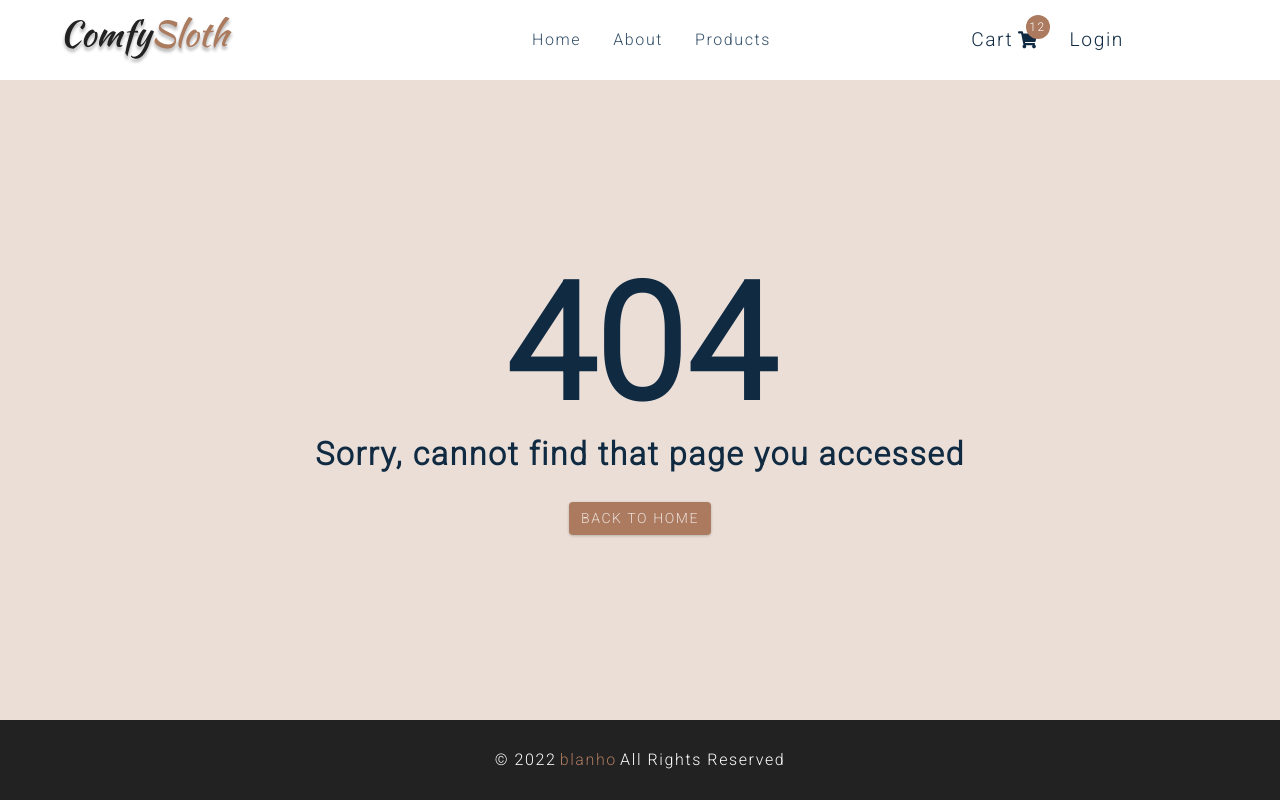
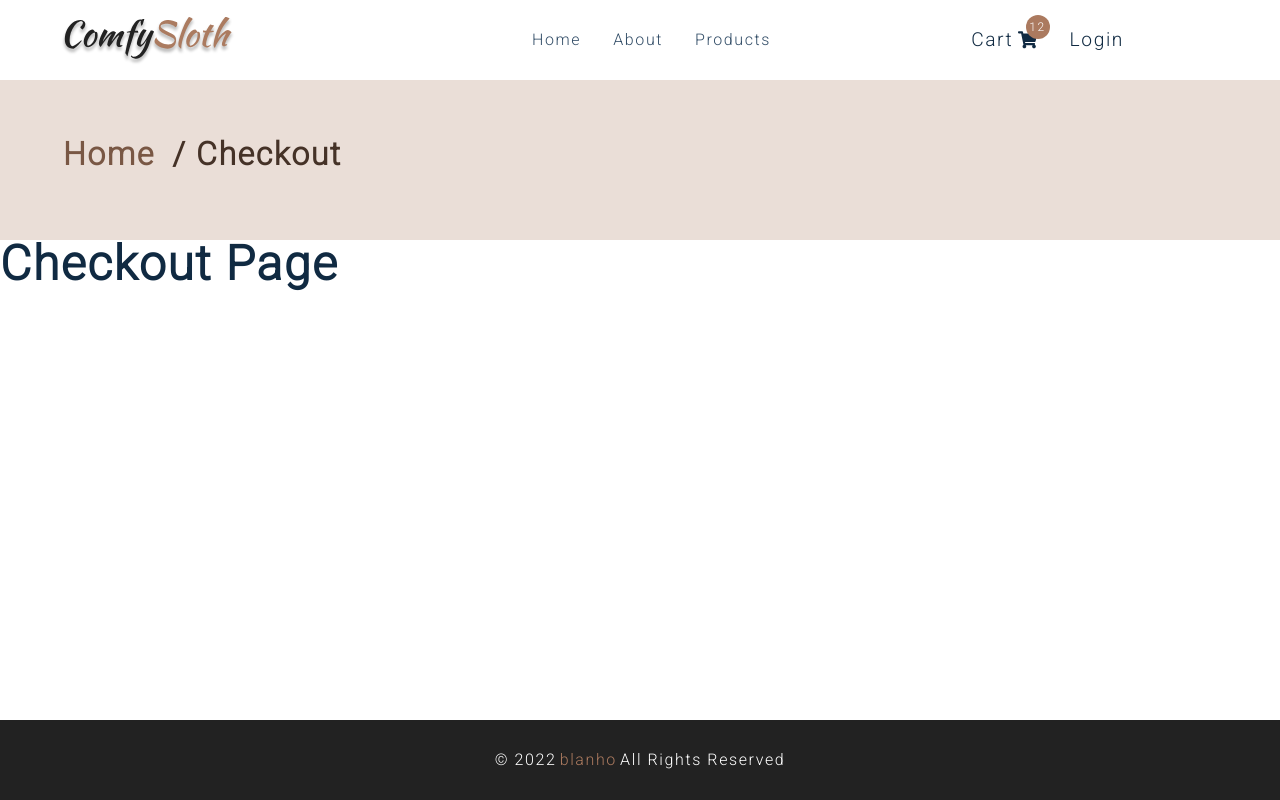
Before and after one commit to blanho/shop-app-ui, a React (Create React App) app: page /checkout in a window 1280 px wide. Before the commit this address had no page. Built offline with nearby package versions, Linux system fonts and the light colour scheme.

Commit message:
About, Checkout Page

```diff
--- a/src/App.js
+++ b/src/App.js
@@ -22,7 +22,7 @@ function App() {
         <Route path="cart" element={<CartPage />} />
         <Route path="products" index element={<ProductsPage />} />
         <Route path="products/:productId" element={<SingleProductPage />} />
-        <Route path="checkouts" element={<CheckoutPage />} />
+        <Route path="checkout" element={<CheckoutPage />} />
         <Route path="*" element={<ErrorPage />} />
       </Routes>
       <Footer />
--- a/src/components/PageHero.jsx
+++ b/src/components/PageHero.jsx
@@ -1,7 +1,34 @@
 import React from "react";
+import styled from "styled-components";
+import { Link } from "react-router-dom";
 
-function PageHero() {
-  return <div>PageHero</div>;
+function PageHero({ title }) {
+  return (
+    <Wrapper>
+      <section className="section-center">
+        <h3>
+          <Link to="/">Home</Link> / {title}
+        </h3>
+      </section>
+    </Wrapper>
+  );
 }
 
+const Wrapper = styled.section`
+  background-color: var(--clr-primary-10);
+  min-height: 20vh;
+  display: flex;
+  align-items: center;
+  color: var(--clr-primary-1);
+
+  a {
+    color: var(--clr-primary-3);
+    padding: 0.5rem;
+    transition: var(--transition);
+  }
+  a:hover {
+    color: var(--clr-primary-1);
+  }
+`;
+
 export default PageHero;
--- a/src/components/Sidebar.jsx
+++ b/src/components/Sidebar.jsx
@@ -100,6 +100,9 @@ const SidebarContainer = styled.div`
     border-left: 4px solid var(--clr-primary-5);
     color: var(--clr-primary-5);
   }
+  .cart-button {
+    justify-content: center;
+  }
 `;
 
 export default Sidebar;
--- a/src/index.css
+++ b/src/index.css
@@ -200,9 +200,12 @@ p {
   margin: 0 auto;
 }
 .page-100 {
+  /* 10rem: Sidebar + Footer */
   min-height: calc(100vh - 10rem);
   padding: 5rem 0;
 }
 .page {
-  min-height: calc(100vh - (20vh + 10rem));
+  /* 10rem: Sidebar + Footer */
+  /* 20vh: Page Hero */
+  min-height: calc(100vh - (10rem + 20vh));
 }
--- a/src/pages/AboutPage.jsx
+++ b/src/pages/AboutPage.jsx
@@ -1,7 +1,55 @@
 import React from "react";
+import { PageHero } from "../components";
+import styled from "styled-components";
+import aboutImg from "../assets/hero-bcg.jpeg";
 
 function AboutPage() {
-  return <div>AboutPage</div>;
+  return (
+    <main>
+      <PageHero title="about" />
+      <Wrapper className="page section section-center">
+        <img src={aboutImg} alt="desk" />
+        <article>
+          <div className="title">
+            <h2>our story</h2>
+            <div className="underline"></div>
+          </div>
+          <p>
+            Lorem ipsum dolor sit amet consectetur, adipisicing elit. Deserunt
+            est voluptates commodi cumque, perspiciatis optio magnam debitis
+            dolorem minus sapiente numquam recusandae aliquid porro deleniti
+            molestias accusantium quos earum aspernatur?
+          </p>
+        </article>
+      </Wrapper>
+    </main>
+  );
 }
 
+const Wrapper = styled.section`
+  display: grid;
+  gap: 4rem;
+  img {
+    width: 100%;
+    display: block;
+    border-radius: var(--radius);
+    height: 500px;
+    object-fit: cover;
+  }
+  p {
+    line-height: 2;
+    margin-top: 2rem;
+    color: var(--clr-grey-5);
+  }
+  .title {
+    text-align: left;
+  }
+  .underline {
+    margin: 0;
+  }
+  @media (min-width: 992px) {
+    grid-template-columns: repeat(2, 1fr);
+  }
+`;
+
 export default AboutPage;
--- a/src/pages/CheckoutPage.jsx
+++ b/src/pages/CheckoutPage.jsx
@@ -1,7 +1,18 @@
 import React from "react";
+import styled from "styled-components";
+import { PageHero } from "../components";
 
 function CheckoutPage() {
-  return <div>CheckoutPage</div>;
+  return (
+    <main>
+      <PageHero title="checkout" />
+      <Wrapper className="page">
+        <h1>Checkout Page</h1>
+      </Wrapper>
+    </main>
+  );
 }
 
+const Wrapper = styled.div``;
+
 export default CheckoutPage;
```
